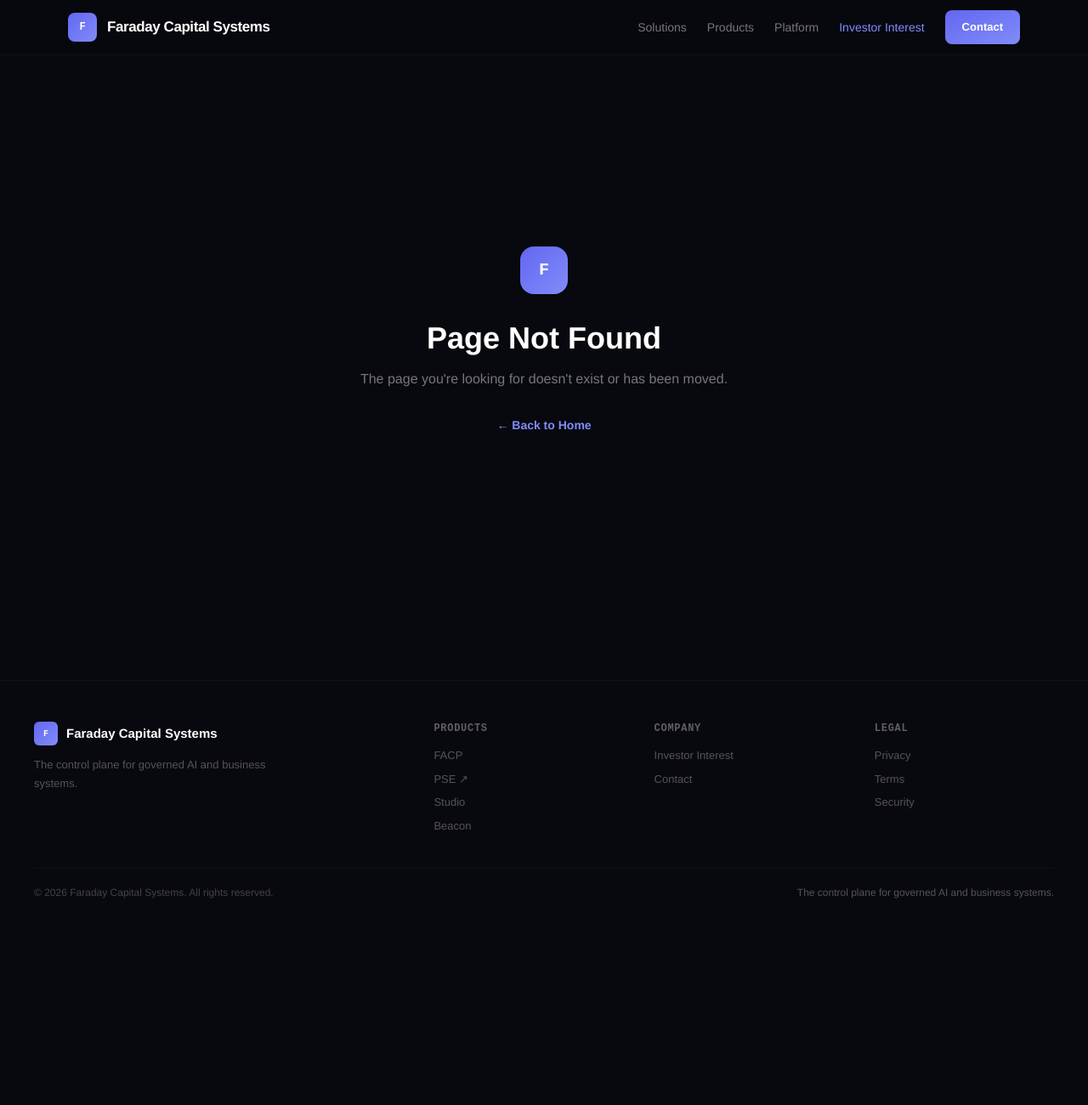
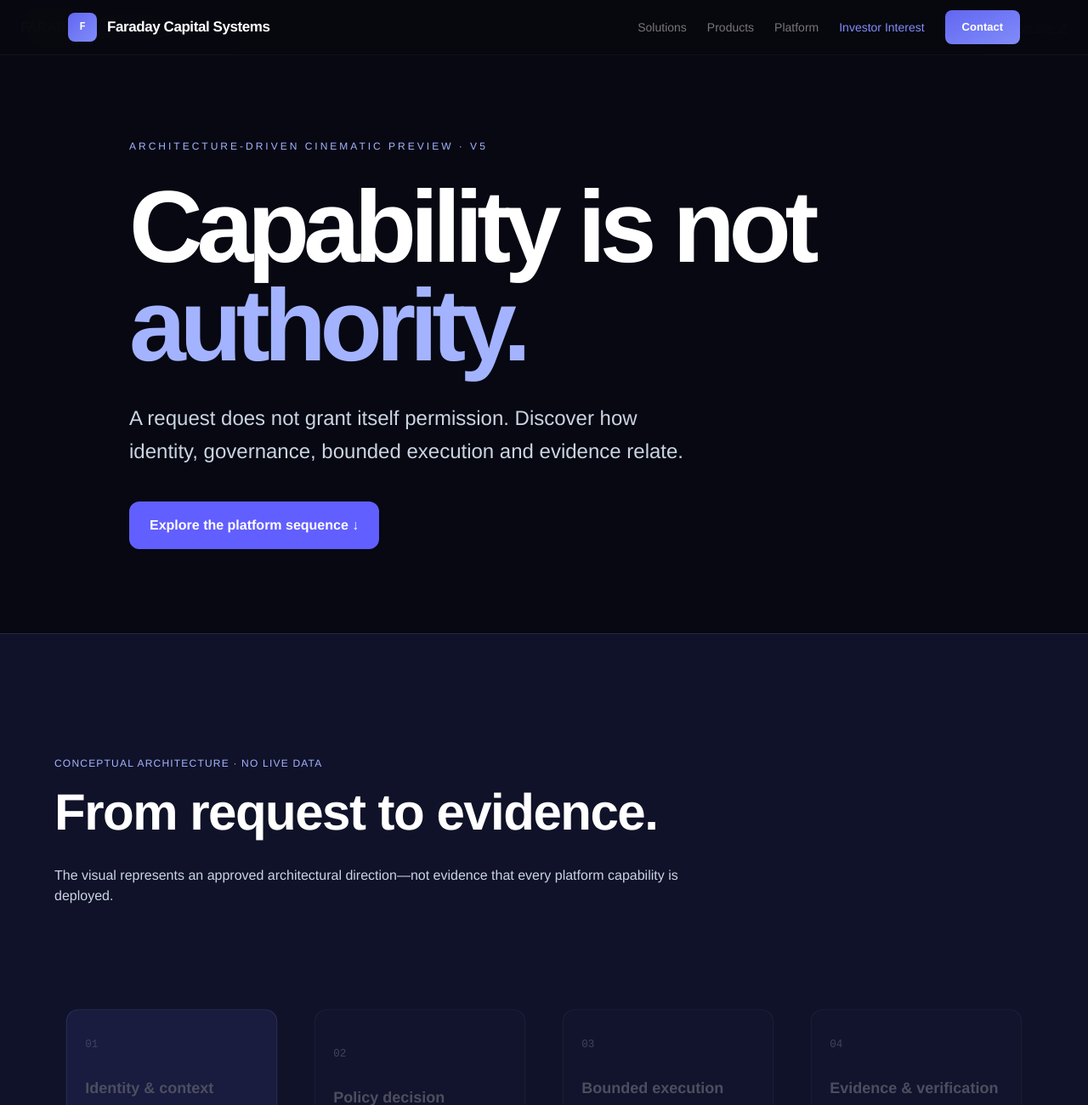
Before and after one commit to faraday-platform/faraday-marketing, a Next.js app: page /architecture-preview in a window 1280 px wide. Before the commit this address had no page. Shown: the top 1300 px of the page at 85% size. Before the commit the page ends 1086 px from the top, so only its background shows below. Built offline with nearby package versions, Linux system fonts and the light colour scheme.

Commit message:
feat(preview): isolated GSAP architecture sequence and core product transition

```diff
--- /dev/null
+++ b/src/app/architecture-preview/page.tsx
@@ -0,0 +1,63 @@
+"use client";
+import {useEffect,useRef,useState} from "react";
+import Link from "next/link";
+import gsap from "gsap";
+import {ScrollTrigger} from "gsap/ScrollTrigger";
+const steps=[
+["01","Identity & context","A principal requests a bounded capability."],
+["02","Policy decision","Shield evaluates permitted authority."],
+["03","Bounded execution","Allowed requests proceed within explicit scope."],
+["04","Evidence & verification","The decision and outcome are reviewable."]
+];
+export default function MotionV5(){
+ const root=useRef<HTMLDivElement>(null);
+ const [reduced,setReduced]=useState(false);
+ const [active,setActive]=useState(0);
+ useEffect(()=>{
+  const query=window.matchMedia("(prefers-reduced-motion: reduce)");
+  const handle=()=>setReduced(query.matches);handle();query.addEventListener("change",handle);
+  return()=>query.removeEventListener("change",handle);
+ },[]);
+ useEffect(()=>{
+  if(reduced||!root.current)return;
+  gsap.registerPlugin(ScrollTrigger);
+  const context=gsap.context(()=>{
+   gsap.fromTo(".v5-node",{opacity:.25,y:55,scale:.9},{opacity:1,y:0,scale:1,stagger:.25,duration:.8,ease:"power2.out",scrollTrigger:{trigger:".v5-stage",start:"top 65%",end:"bottom 35%",scrub:1}});
+   gsap.fromTo(".v5-path",{scaleX:0},{scaleX:1,transformOrigin:"left",ease:"none",scrollTrigger:{trigger:".v5-stage",start:"top 65%",end:"bottom 35%",scrub:1}});
+  },root);
+  return()=>context.revert();
+ },[reduced]);
+ return <div ref={root} className="min-h-screen bg-[#070812] text-white">
+  <header className="px-6 py-5 border-b border-white/10 flex justify-between items-center"><Link href="/" className="font-semibold tracking-tight">FARADAY <span className="text-indigo-300">/ EXPERIENCE LAB</span></Link><Link href="/" className="text-sm text-indigo-200 underline">Live site ↗</Link></header>
+  <main>
+   <section className="min-h-[85svh] px-6 py-24 flex flex-col justify-center max-w-5xl mx-auto">
+    <p className="text-xs tracking-[.25em] uppercase text-indigo-300 mb-7">Architecture-driven cinematic preview · V5</p>
+    <h1 className="text-[clamp(3.1rem,10vw,7.5rem)] leading-[.97] tracking-[-.06em] font-bold">Capability is not <span className="text-indigo-300">authority.</span></h1>
+    <p className="mt-8 text-lg sm:text-2xl text-slate-300 max-w-2xl leading-relaxed">A request does not grant itself permission. Discover how identity, governance, bounded execution and evidence relate.</p>
+    <a href="#sequence" className="self-start mt-10 px-6 py-4 rounded-xl bg-indigo-500 font-semibold focus-visible:outline-2 focus-visible:outline-white">Explore the platform sequence ↓</a>
+   </section>
+   <section id="sequence" className="v5-stage relative border-y border-white/10 bg-[#101229] px-6 py-24 sm:py-36">
+    <div className="max-w-6xl mx-auto">
+     <p className="uppercase text-indigo-300 text-xs tracking-widest">Conceptual architecture · no live data</p>
+     <h2 className="text-4xl sm:text-6xl font-bold tracking-tight mt-5 mb-8">From request to evidence.</h2>
+     <p className="max-w-3xl text-slate-300 mb-14">The visual represents an approved architectural direction—not evidence that every platform capability is deployed.</p>
+     <div aria-label="Governance process from identity and context through policy, bounded execution, and evidence" className="relative grid grid-cols-1 md:grid-cols-4 gap-4">
+      <div aria-hidden="true" className="v5-path hidden md:block absolute top-1/2 left-[8%] right-[8%] h-[3px] bg-indigo-400/70"/>
+      {steps.map((step,i)=><button key={step[0]} type="button" onClick={()=>setActive(i)} aria-pressed={active===i} className={`v5-node relative z-10 text-left rounded-2xl min-h-52 border p-6 focus-visible:outline-2 focus-visible:outline-white ${active===i?"bg-[#343982] border-indigo-300/70":"bg-[#171a35] border-white/20"}`}>
+       <span className="text-indigo-200 font-mono text-sm">{step[0]}</span><span className="block mt-8 text-xl font-semibold">{step[1]}</span><span className="block mt-3 text-slate-200 text-sm leading-relaxed">{step[2]}</span>
+      </button>)}
+     </div>
+     <p className="mt-7 text-sm text-slate-300" aria-live="polite">Selected: {steps[active][1]}. {steps[active][2]}</p>
+     <p className="mt-3 text-xs text-slate-400">Scroll to reveal. Select any stage for a static, accessible explanation. Reduced-motion preferences disable animated progression.</p>
+    </div>
+   </section>
+   <section className="max-w-6xl mx-auto px-6 py-24">
+    <p className="uppercase tracking-widest text-indigo-300 text-xs">Four core products</p><h2 className="text-4xl sm:text-6xl font-bold mt-5 mb-10">One platform. Four domains.</h2>
+    <div className="grid sm:grid-cols-2 lg:grid-cols-4 gap-4">
+    {[["FACP","Accounting governance","/#products"],["Studio","Creative intelligence","https://studio.faradaycapitalsystems.com"],["Beacon","Business discovery","/#products"],["PSE","Payroll intelligence","https://payrollsynergyexperts.com"]].map((p,i)=><a key={p[0]} href={p[2]} className="rounded-2xl p-6 min-h-48 border border-indigo-300/25 bg-gradient-to-br from-[#23254a] to-[#141625] hover:border-indigo-300/70"><span className="text-indigo-300 text-xs">0{i+1}</span><h3 className="text-2xl font-bold mt-7">{p[0]}</h3><p className="text-slate-300 mt-2">{p[1]}</p><p className="text-indigo-200 mt-4">Explore ↗</p></a>)}
+    </div>
+   </section>
+  </main>
+  <footer className="border-t border-white/10 px-6 py-8 text-center text-sm text-slate-400">Isolated experimental preview · No live data · Production unchanged</footer>
+ </div>
+}
```
